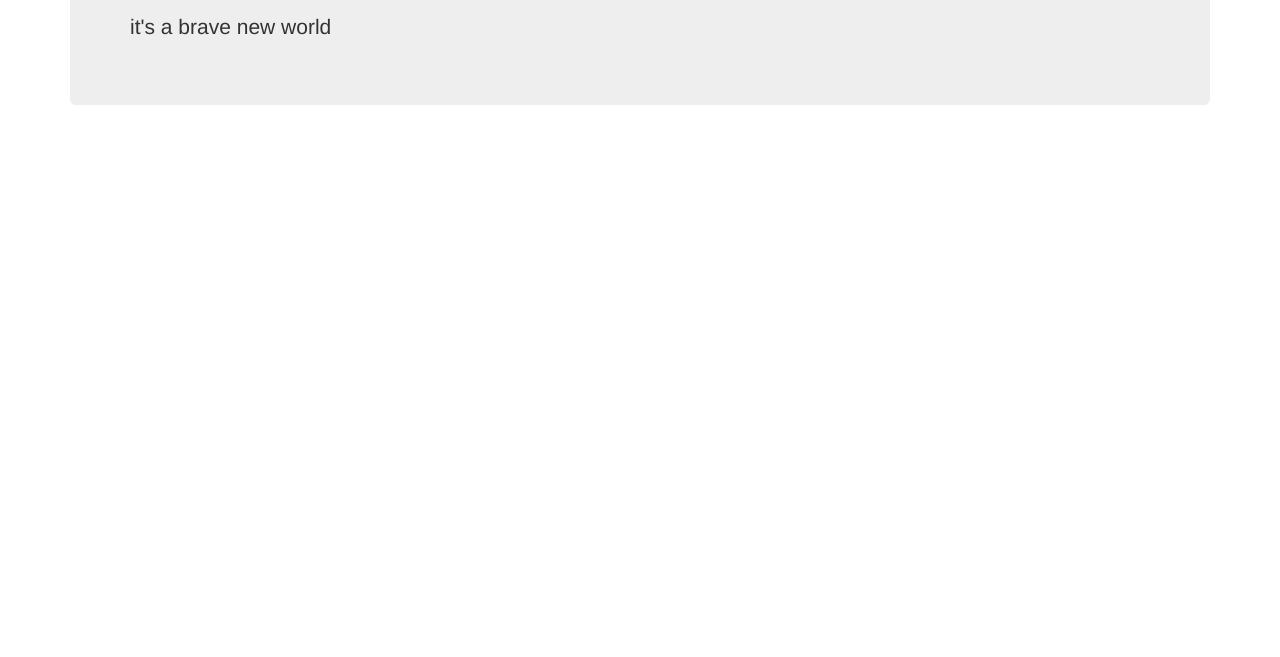
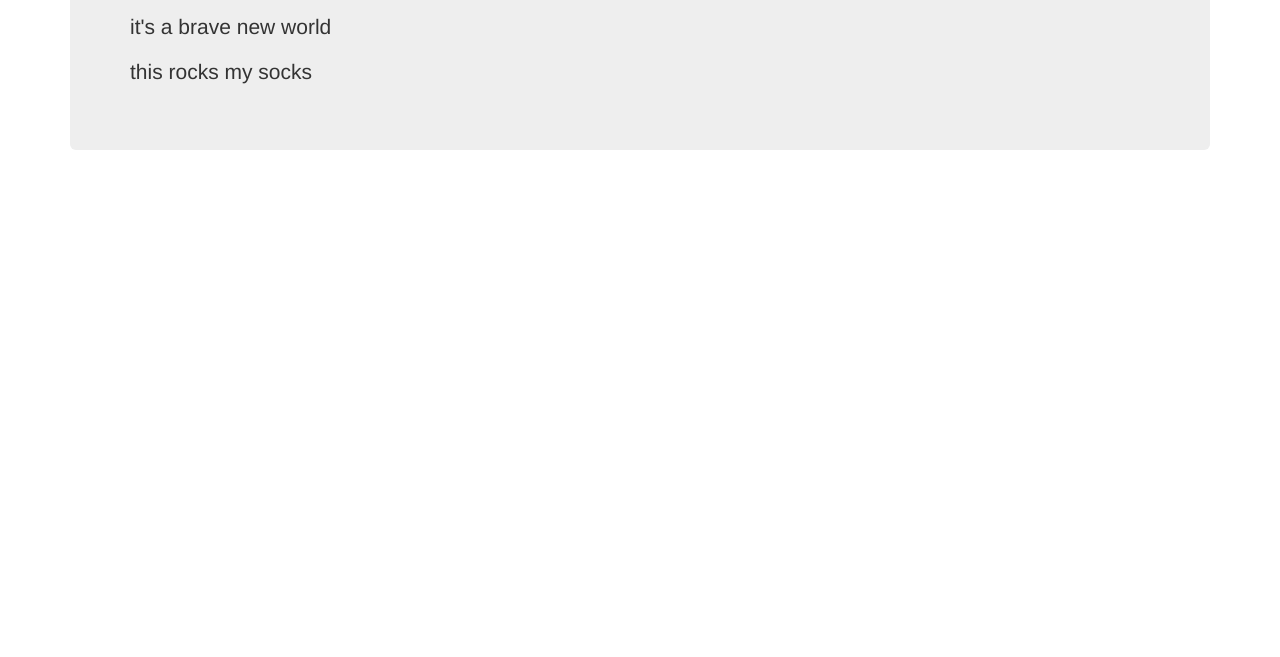
Before and after one commit to groenborg/Element-C, a website: page public/index.html in a window 1280 px wide. Shown: the part 143-800 px from the top of the page. Drawn offline with nearby package versions, Linux system fonts and the light colour scheme.

Commit message:
new index

```diff
--- a/public/index.html
+++ b/public/index.html
@@ -18,6 +18,7 @@
                         Continous Integration And Continous Delivery
                     </p>
                     <p>it's a brave new world</p>
+                    <p> this rocks my socks</p>
                 </div>
             </div>
         </div>
```
